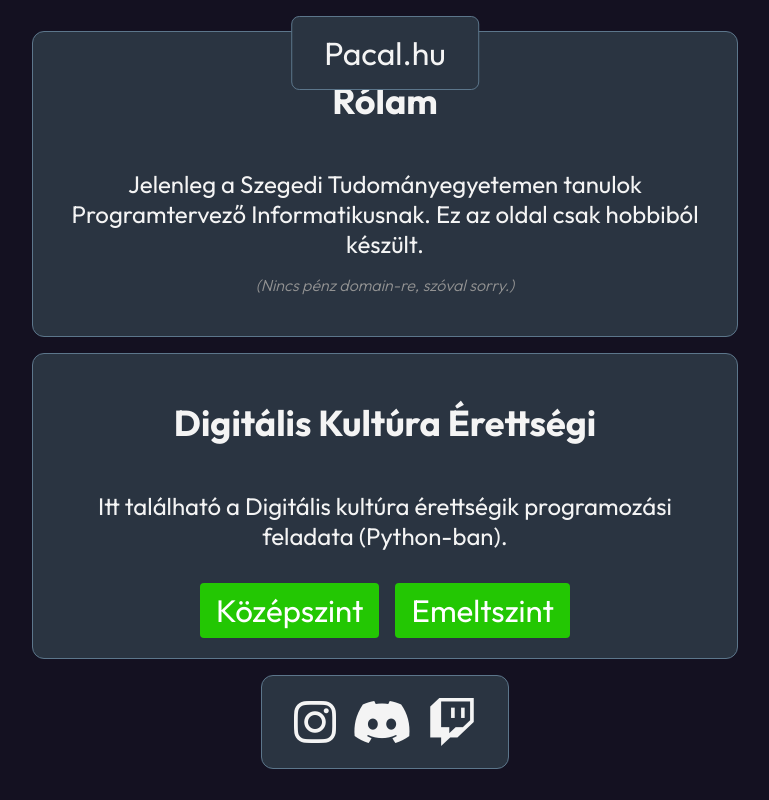
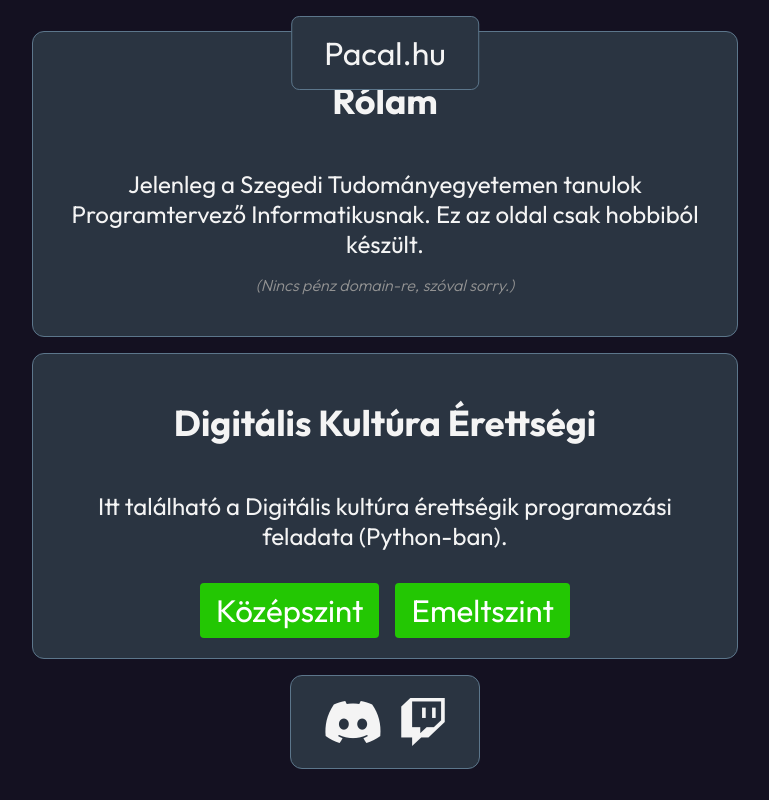
Before and after one commit to p4cal/Pacal.hu, a plain HTML site: page index.html in a window 1280 px wide. Shown: the whole page, without its empty margins (255-1024 px from the left). Drawn offline with Linux system fonts and the light colour scheme.

Commit message:
Fix HTML formatting and remove extra lines

```diff
--- a/index.html
+++ b/index.html
@@ -32,9 +32,6 @@
             </div>
         </div>
         <div class="socials">
-            <div href="https://instagram.com/gy.szilard/" class="social instagram">
-                <i class="fab fa-instagram"></i>
-            </div>
             <div href="https://discord.gg/WjjkHSn9yF" class="social discord">
                 <i class="fab fa-discord"></i>
             </div>
```
